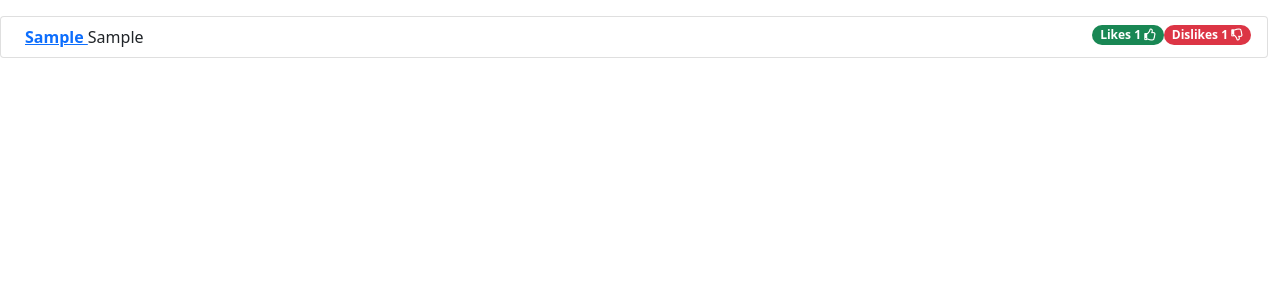
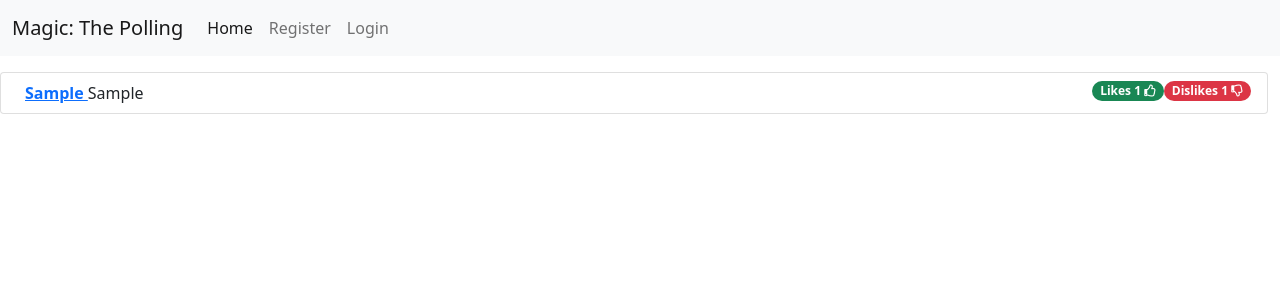
Before and after one commit to GitMulC/polling-magic, a Django app: page / in a window 1280 px wide. Shown: the top 300 px of the page. Run offline with Django 4.2, Linux system fonts and the light colour scheme; tables that the repository leaves empty hold one stand-in row (values such as "Sample post").

Commit message:
Add navbar & login links to base template

```diff
--- a/templates/base.html
+++ b/templates/base.html
@@ -22,6 +22,32 @@
 
 <body>
     <!-- Nav bars, etc put in here!!!-->
+    <nav class="navbar navbar-expand-lg navbar-light bg-light">
+        <div class="container-fluid">
+          <a class="navbar-brand" href="#">Magic: The Polling</a>
+          <button class="navbar-toggler" type="button" data-bs-toggle="collapse" data-bs-target="#navbarScroll" aria-controls="navbarScroll" aria-expanded="false" aria-label="Toggle navigation">
+            <span class="navbar-toggler-icon"></span>
+          </button>
+          <div class="collapse navbar-collapse" id="navbarScroll">
+            <ul class="navbar-nav me-auto my-2 my-lg-0 navbar-nav-scroll" style="--bs-scroll-height: 100px;">
+              <li class="nav-item">
+                <a class="nav-link active" aria-current="page" href="#">Home</a>
+              </li>
+              {% if user.is_authenticated %}
+              <li class="nav-item">
+                <a class="nav-link" href="{% url 'account_logout' %}">Logout</a>
+              </li>
+              {% else %}
+              <li class="nav-item">
+                <a class="nav-link" href="{% url 'account_signup' %}">Register</a>
+              </li>
+              <li class="nav-item">
+                <a class="nav-link" href="{% url 'account_login' %}">Login</a>
+              </li>
+              {% endif %}
+          </div>
+        </div>
+      </nav>
     <main class="flex-shrink-0 main-bg">
         {% block content %}
         <!--Content Goes here!!!-->
```
